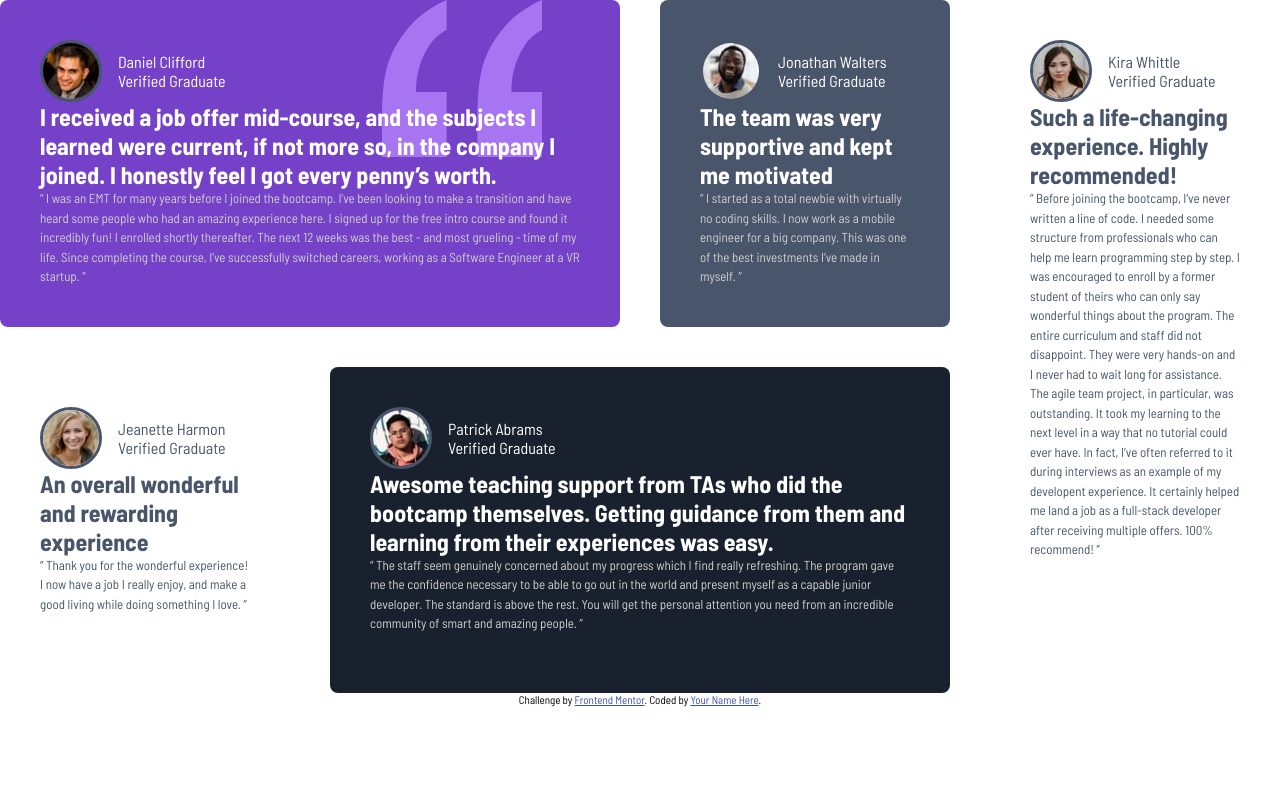
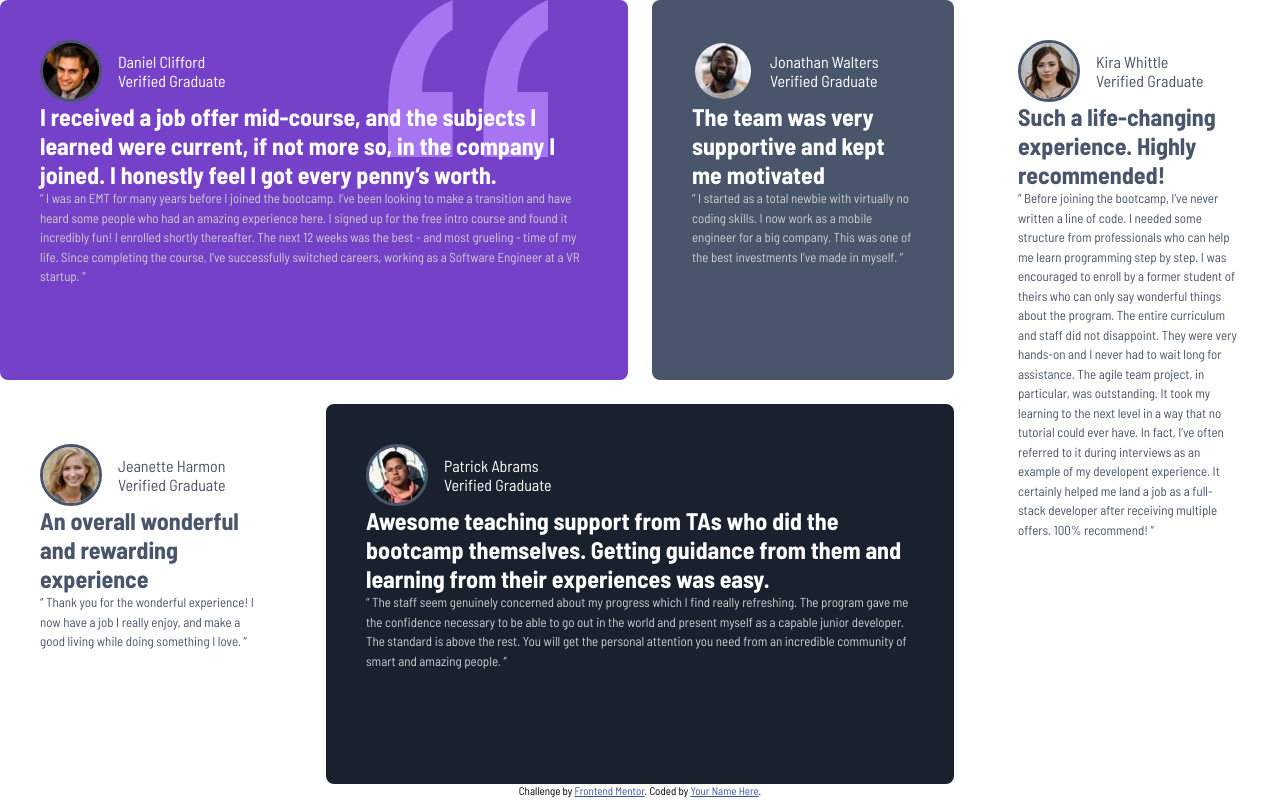
Before and after one commit to mking0823/testimonials-grid-section-, a plain HTML site: page index.html in a window 1280 px wide. Drawn offline with Linux system fonts and the light colour scheme.

Commit message:
centered website

```diff
--- a/style.css
+++ b/style.css
@@ -18,7 +18,14 @@
     box-sizing:border-box;
 }
 /*--------------------Layout---------------*/
-
+html{
+  height:100vh;
+}
+body{
+  display:grid;
+  grid-template-rows: 1fr 16px;
+  height: 100%;
+}
 
 section{
   margin-bottom: 2rem;
@@ -138,9 +145,8 @@ p{
     display:grid;
     grid-template-columns: repeat(4,1fr);
     grid-template-rows: repeat(2,1fr);
-    gap: 2.5em;
-    grid-auto-flow:dense,
- }
+    gap: 1.5em;
+
 
  .card-1{
  grid-area: 1/1/2/3;
```
